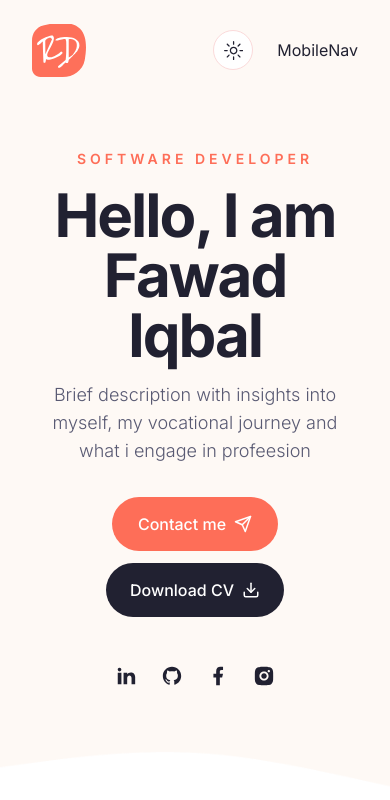
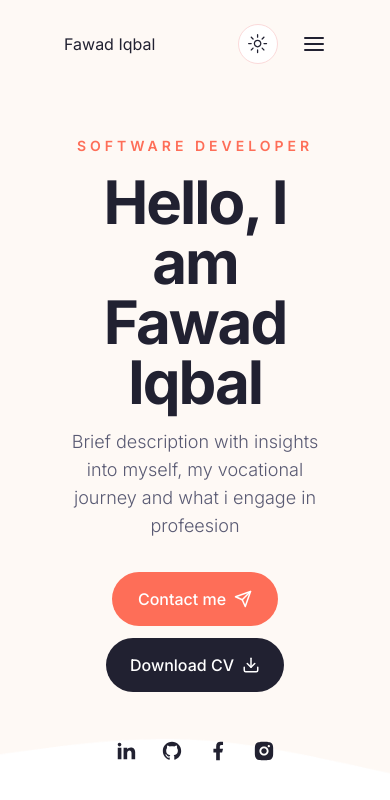
Before and after one commit to fawadeqbal/my_portfolio, a Next.js app: page / in a window 390 px wide. Shown: the top 800 px of the page. Built offline with nearby package versions, Linux system fonts and the light colour scheme.

Commit message:
mobile nav

```diff
--- a/app/globals.css
+++ b/app/globals.css
@@ -68,3 +68,7 @@
 .subtitle {
   @apply text-muted-foreground text-lg mb-8 font-light;
 }
+
+.badge {
+  @apply z-10 w-[200px] bg-white dark:backdrop-blur-[44px] shadow-2xl
+}
--- a/components/Badge.jsx
+++ b/components/Badge.jsx
@@ -1,8 +1,27 @@
-import React from 'react'
+"use-client"
+import CountUp from "react-countup"
 
-const Badge = () => {
+
+const Badge = (
+  {
+    containerStyles,
+    icon,
+    endCountNum,
+    endCountText,
+    badgeText
+  }
+) => {
   return (
-    <div>Badge</div>
+    <div className={`badge ${containerStyles}`}>
+      <div className="text-3xl text-primary">{icon} </div>
+      <div className="flex items-center gap-x-2">
+        <div className="text-4xl leading-none font-bold text-primary">
+          <CountUp end={endCountNum} delay={1} duration={4} />
+          {endCountText}
+        </div>
+        <div>{badgeText}</div>
+      </div>
+    </div>
   )
 }
 
--- a/components/DevImg.jsx
+++ b/components/DevImg.jsx
@@ -1,8 +1,11 @@
+import Image from 'next/image'
 import React from 'react'
 
-const DevImg = () => {
+const DevImg = ({containerStyles,imgSrc}) => {
   return (
-    <div>DevImg</div>
+    <div className={`${containerStyles}`}>
+      <Image src={imgSrc} fill priority alt=''/>
+    </div>
   )
 }
 
--- a/components/Header.jsx
+++ b/components/Header.jsx
@@ -20,7 +20,8 @@
     <header className={`${header ? 'py-4 bg-white shadow-lg dark:bg-accent' : 'py-6 dark:bg-accent'} sticky top-0 z-30 transition-all ${pathname === '/' && 'bg-[#fef9f5]'} `}>
       <div className='container mx-auto'>
         <div className='flex justify-between items-center'>
-          <Logo />
+          {/* <Logo /> */}
+          <h1 className='h2'>Fawad Iqbal</h1>
           <div className='flex items-center gap-x-6'>
             <Nav
               containerStyles='hidden xl:flex gap-x-8 items-center'
--- a/components/Hero.jsx
+++ b/components/Hero.jsx
@@ -1,3 +1,4 @@
+"use client"
 import React from 'react'
 import Link from 'next/link'
 import { Button } from './ui/button'
@@ -40,7 +41,10 @@
                     </div>
                     {/* {img} */}
                     <div className="hidden xl:flex relative">
-                        Imge
+                        {/* <Badge containerStyles="absolute top-[24%] -left-[5rem]" icon={<RiBriefcase4Fill/>} endCountNum={3} badgeText="Years of experience" /> */}
+                        <div className='bg-hero_shape2_light dark:bg-hero_shape2_dark w-[500px] h-[580px] bg-no-repeat absolute -top-1 -right-2'>
+                            <DevImg containerStyles='bg-hero_shape w-[510px] h-[462px] bg-no-repeat relative bg-bottom' imgSrc='/about/developer.png'/>
+                        </div>
                     </div>
                 </div>
                 {/* {icon} */}
--- a/components/MobileNav.jsx
+++ b/components/MobileNav.jsx
@@ -1,8 +1,20 @@
-import React from 'react'
+import {Sheet,SheetContent,SheetTrigger} from '../components/ui/sheet'
+
+import { AlignJustify } from 'lucide-react'
+import Nav from './Nav'
+import Logo from './Logo'
+import Socials from './Socials'
 
 const MobileNav = () => {
   return (
-    <div>MobileNav</div>
+    <Sheet>
+      <SheetTrigger asChild>
+        <AlignJustify className='cursor-pointer'/>
+      </SheetTrigger>
+      <SheetContent>
+        content
+      </SheetContent>
+    </Sheet>
   )
 }
 
--- a/tailwind.config.js
+++ b/tailwind.config.js
@@ -11,7 +11,7 @@
   theme: {
     container: {
       center: true,
-      padding: "2rem",
+      padding: "4rem",
       screens: {
         "2xl": "1400px",
       },
@@ -76,7 +76,9 @@
       },
       backgroundImage:{
         hero:'url(/hero/hero-bg.png)',
-        hero_shape:'url(/hero/shap-1.svg)'
+        hero_shape:'url(/hero/shape-1.svg)',
+        hero_shape2_light:'url(/hero/shape-2-light.svg)',
+        hero_shape2_dark:'url(/hero/shape-2-dark.svg)'
       },
 
     },
```
Also changed, not shown: public/hero/me1.jpeg (added).
